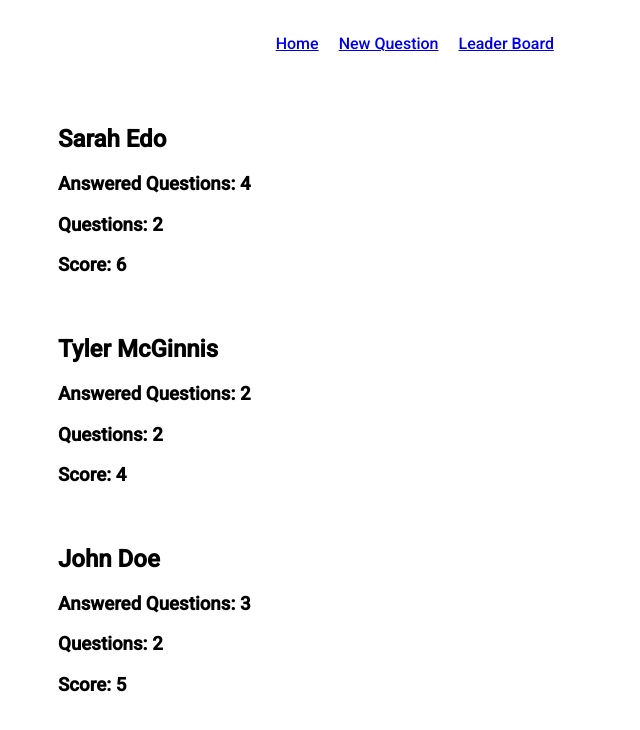
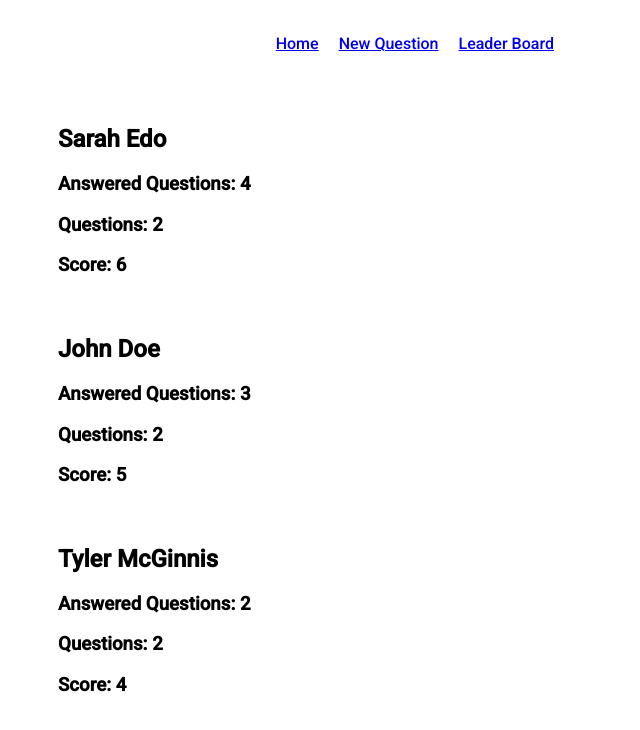
Before and after one commit to evmiguel/would-you-rather, a React (Create React App) app: page /leader in a window 1280 px wide. Shown: the top 730 px of the page, without its empty margins (0-640 px from the left). Built offline with nearby package versions, Linux system fonts and the light colour scheme.

Commit message:
minor feat: sorted leader board by score

```diff
--- a/src/components/LeaderBoard.js
+++ b/src/components/LeaderBoard.js
@@ -11,7 +11,7 @@ const LeaderBoard = (props) => {
 						<h2>{user.name}</h2>
 						<h3>Answered Questions: {Object.keys(user.answers).length}</h3>
 						<h3>Questions: {user.questions.length}</h3>
-						<h3>Score: {Object.keys(user.answers).length + user.questions.length}</h3>
+						<h3>Score: {user.score}</h3>
 					</li>
 					)
 				}
@@ -21,8 +21,20 @@ const LeaderBoard = (props) => {
 }
 
 function mapStateToProps({users}){
+	// Make a new user object so that users doesn't get overwritten.
+	let userObj = Object.assign({}, users)
+	Object.values(users).map(user => userObj[user.id]['score'] = Object.keys(user.answers).length + user.questions.length)
 	return {
-		users: Object.values(users)
+		// Create an array of users, sorted by score
+		users: Object.values(userObj).sort((a,b) => {
+			if (a.score < b.score) {
+				return 1
+			} else if (a.score > b.score) {
+				return -1
+			} else {
+				return 0
+			}
+		})
 	}
 }
 
```
